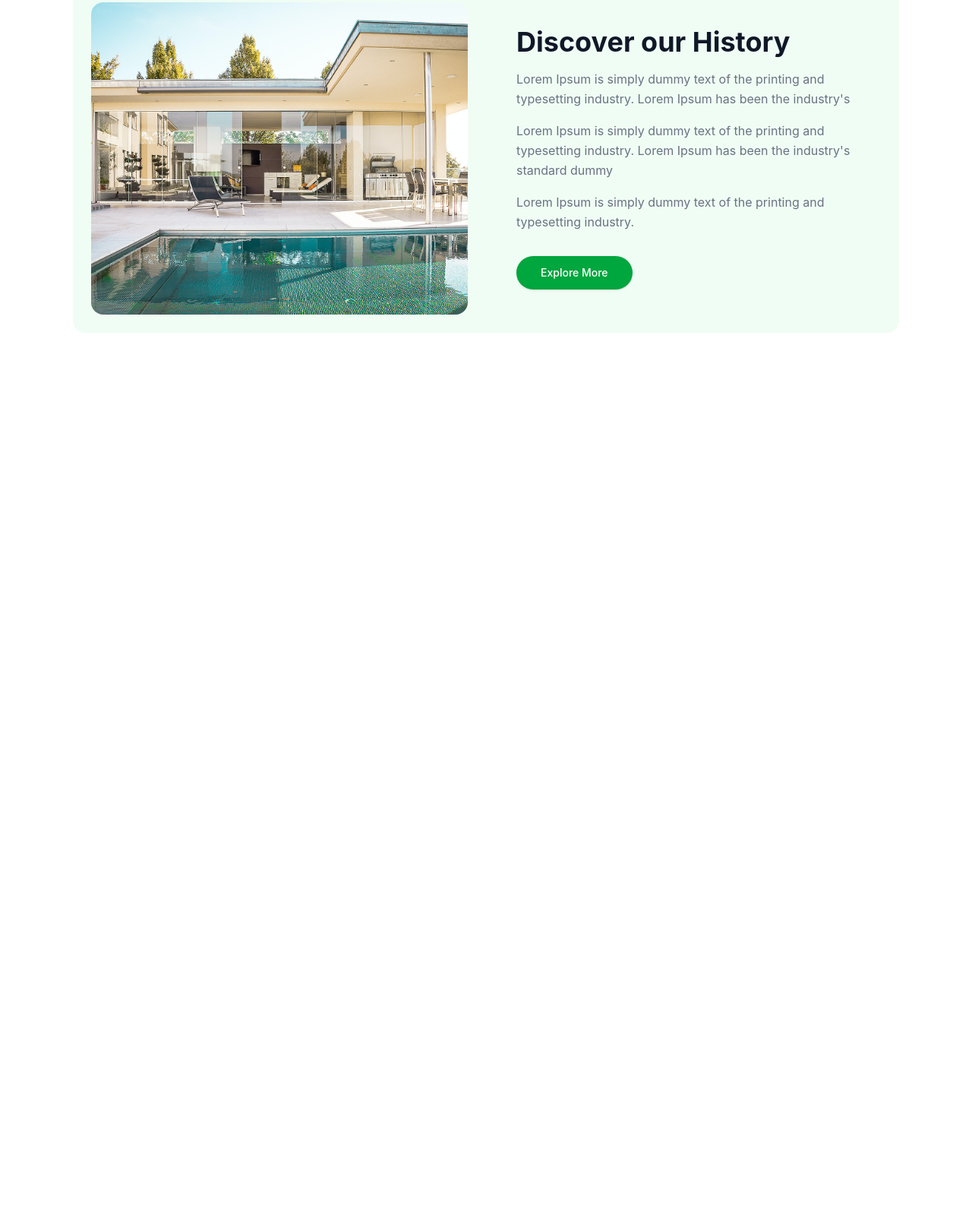
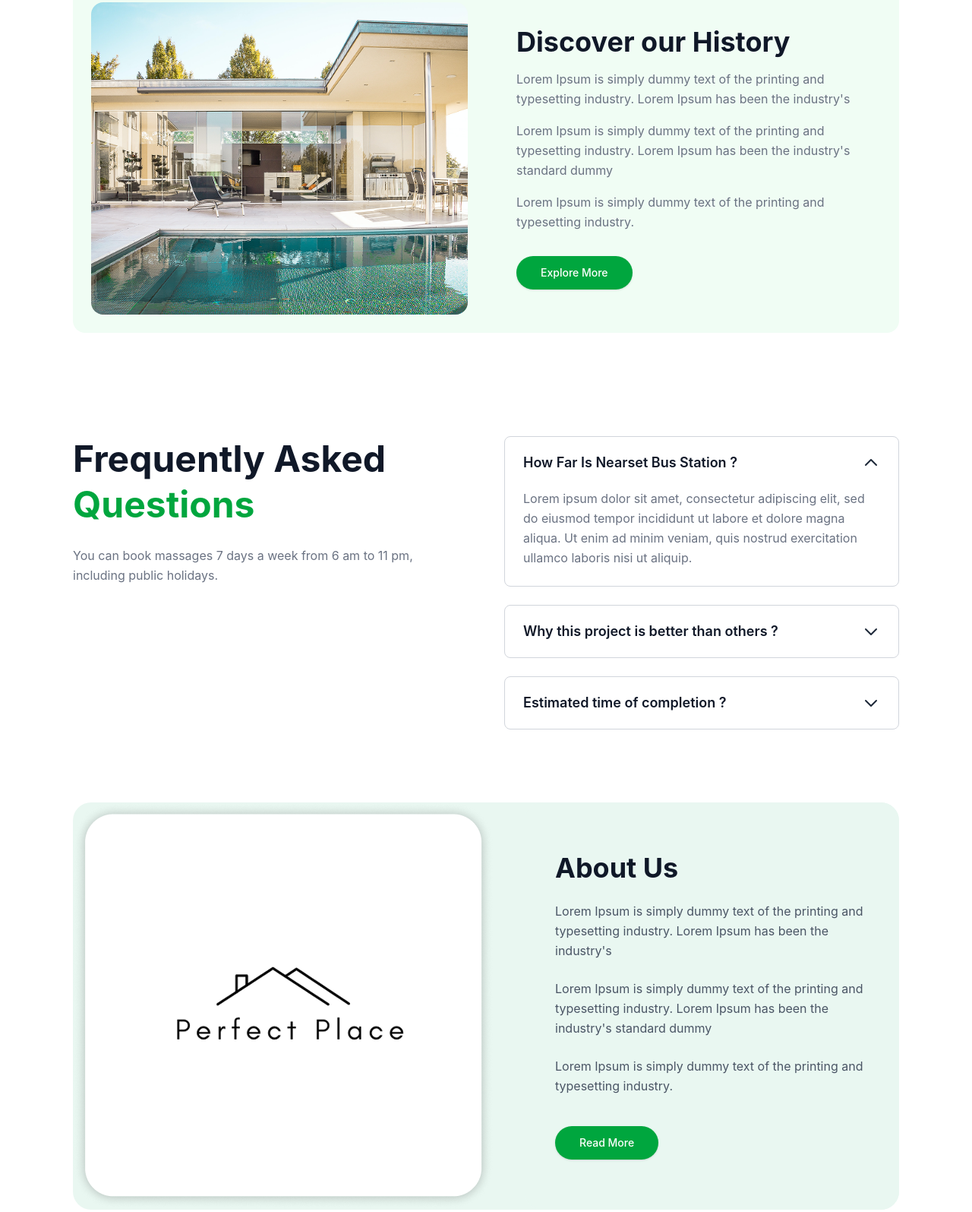
Before and after one commit to saidmuhiddin2024-cloud/git3-classwork3, a website: page src/Rizo.html in a window 1280 px wide. Shown: the part 1447-3042 px from the top of the page at 76% size. Before the commit the page ends 1941 px from the top, so only its background shows below. Drawn offline with nearby package versions, Linux system fonts and the light colour scheme; files that its build step writes are made by us from their sources.

Commit message:
tred: section 3 & 4

```diff
--- a/src/Rizo.html
+++ b/src/Rizo.html
@@ -384,5 +384,138 @@
       </div>
     </section>
 
+    <section class="max-w-6xl mx-auto px-4 sm:px-6 lg:px-8 py-20">
+  <div class="grid grid-cols-1 lg:grid-cols-2 gap-12 items-start">
+    <div>
+      <h2 class="text-4xl sm:text-5xl font-bold leading-tight text-gray-900">
+        Frequently Asked <br />
+        <span class="text-green-600">Questions</span>
+      </h2>
+
+      <p class="mt-6 text-gray-500 text-base max-w-md leading-relaxed">
+        You can book massages 7 days a week from 6 am to 11 pm, including public
+        holidays.
+      </p>
+    </div>
+
+    <div class="space-y-6">
+      <div class="border border-gray-300 rounded-lg bg-white">
+        <button
+          class="w-full flex items-center justify-between px-6 py-5 text-left"
+        >
+          <span class="font-semibold text-gray-900 text-lg"
+            >How Far Is Nearset Bus Station ?</span
+          >
+          <svg
+            id="icon-0"
+            class="w-6 h-6 text-gray-800 transition-transform duration-300 rotate-180"
+            fill="none"
+            stroke="currentColor"
+            stroke-width="2"
+            viewBox="0 0 24 24"
+          >
+            <path stroke-linecap="round" stroke-linejoin="round" d="M19 9l-7 7-7-7" />
+          </svg>
+        </button>
+
+        <div id="content-0" class="px-6 pb-6">
+          <p class="text-gray-500 leading-relaxed text-base">
+            Lorem ipsum dolor sit amet, consectetur adipiscing elit, sed do
+            eiusmod tempor incididunt ut labore et dolore magna aliqua. Ut enim
+            ad minim veniam, quis nostrud exercitation ullamco laboris nisi ut
+            aliquip.
+          </p>
+        </div>
+      </div>
+
+      <div class="border border-gray-300 rounded-lg bg-white">
+        <button
+          class="w-full flex items-center justify-between px-6 py-5 text-left"
+        >
+          <span class="font-semibold text-gray-900 text-lg"
+            >Why this project is better than others ?</span
+          >
+          <svg
+            id="icon-1"
+            class="w-6 h-6 text-gray-800 transition-transform duration-300"
+            fill="none"
+            stroke="currentColor"
+            stroke-width="2"
+            viewBox="0 0 24 24"
+          >
+            <path stroke-linecap="round" stroke-linejoin="round" d="M19 9l-7 7-7-7" />
+          </svg>
+        </button>
+
+        <div id="content-1" class="px-6 pb-6 hidden">
+          <p class="text-gray-500 leading-relaxed text-base">
+            Lorem ipsum dolor sit amet, consectetur adipiscing elit, sed do
+            eiusmod tempor incididunt ut labore et dolore magna aliqua.
+          </p>
+        </div>
+      </div>
+
+      <div class="border border-gray-300 rounded-lg bg-white">
+        <button
+          class="w-full flex items-center justify-between px-6 py-5 text-left"
+        >
+          <span class="font-semibold text-gray-900 text-lg"
+            >Estimated time of completion ?</span
+          >
+          <svg
+            id="icon-2"
+            class="w-6 h-6 text-gray-800 transition-transform duration-300"
+            fill="none"
+            stroke="currentColor"
+            stroke-width="2"
+            viewBox="0 0 24 24"
+          >
+            <path stroke-linecap="round" stroke-linejoin="round" d="M19 9l-7 7-7-7" />
+          </svg>
+        </button>
+
+        <div id="content-2" class="px-6 pb-6 hidden">
+          <p class="text-gray-500 leading-relaxed text-base">
+            Lorem ipsum dolor sit amet, consectetur adipiscing elit, sed do
+            eiusmod tempor incididunt ut labore et dolore magna aliqua.
+          </p>
+        </div>
+      </div>
+    </div>
+  </div>
+
+  <div class="mt-24 flex gap-10 rounded-3xl bg-[#E9F7F1] items-stretch">
+
+    <img src="./photoR/Perfect Place 1.png" alt="">
+
+    <div class="bg-[#E9F7F1] rounded-3xl px-10 py-12 flex flex-col justify-center">
+      <h2 class="text-4xl font-bold text-gray-900">About Us</h2>
+
+      <p class="mt-6 text-gray-600 leading-relaxed text-base max-w-xl">
+        Lorem Ipsum is simply dummy text of the printing and typesetting
+        industry. Lorem Ipsum has been the industry's
+      </p>
+
+      <p class="mt-6 text-gray-600 leading-relaxed text-base max-w-xl">
+        Lorem Ipsum is simply dummy text of the printing and typesetting
+        industry. Lorem Ipsum has been the industry's standard dummy
+      </p>
+
+      <p class="mt-6 text-gray-600 leading-relaxed text-base max-w-xl">
+        Lorem Ipsum is simply dummy text of the printing and typesetting
+        industry.
+      </p>
+
+      <div class="mt-10">
+        <button
+          class="px-8 py-3 rounded-full bg-green-600 text-white font-medium text-sm shadow-sm hover:bg-green-700 transition"
+        >
+          Read More
+        </button>
+      </div>
+    </div>
+  </div>
+</section>
+
 </body>
 </html>
```
Also changed, not shown: src/photoR/Perfect Place 1.png (added).
